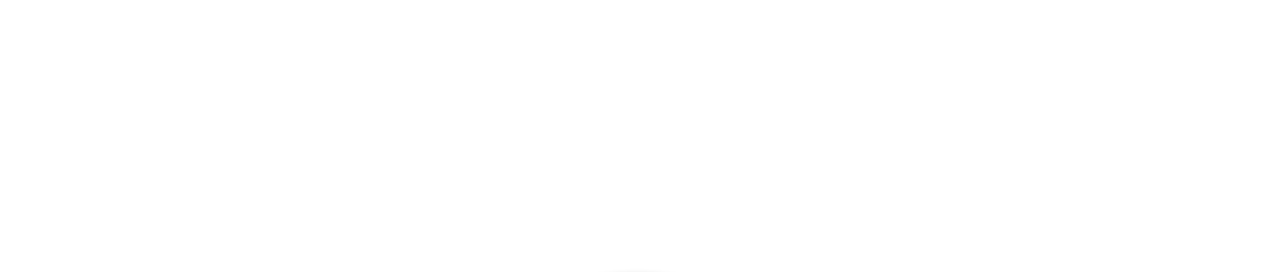
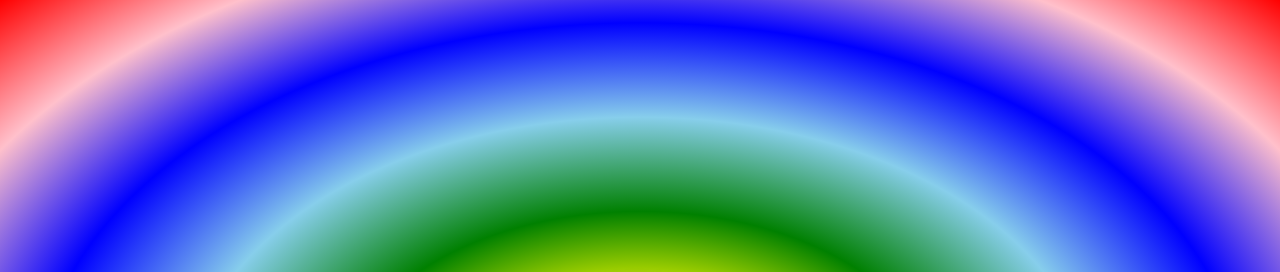
Before and after one commit to akshitsojitra285/Timer, a plain HTML site: page index.html in a window 1280 px wide. Shown: the top 272 px of the page. Drawn offline with Linux system fonts and the light colour scheme.

Commit message:
background color

```diff
--- a/timer.css
+++ b/timer.css
@@ -4,6 +4,7 @@
     box-sizing: border-box;
 }
 body{
+    background-image: radial-gradient(red,yellow,green,skyblue,blue,pink,red);
     width: 100%;
     height: 100vh;
     display: flex;
```
